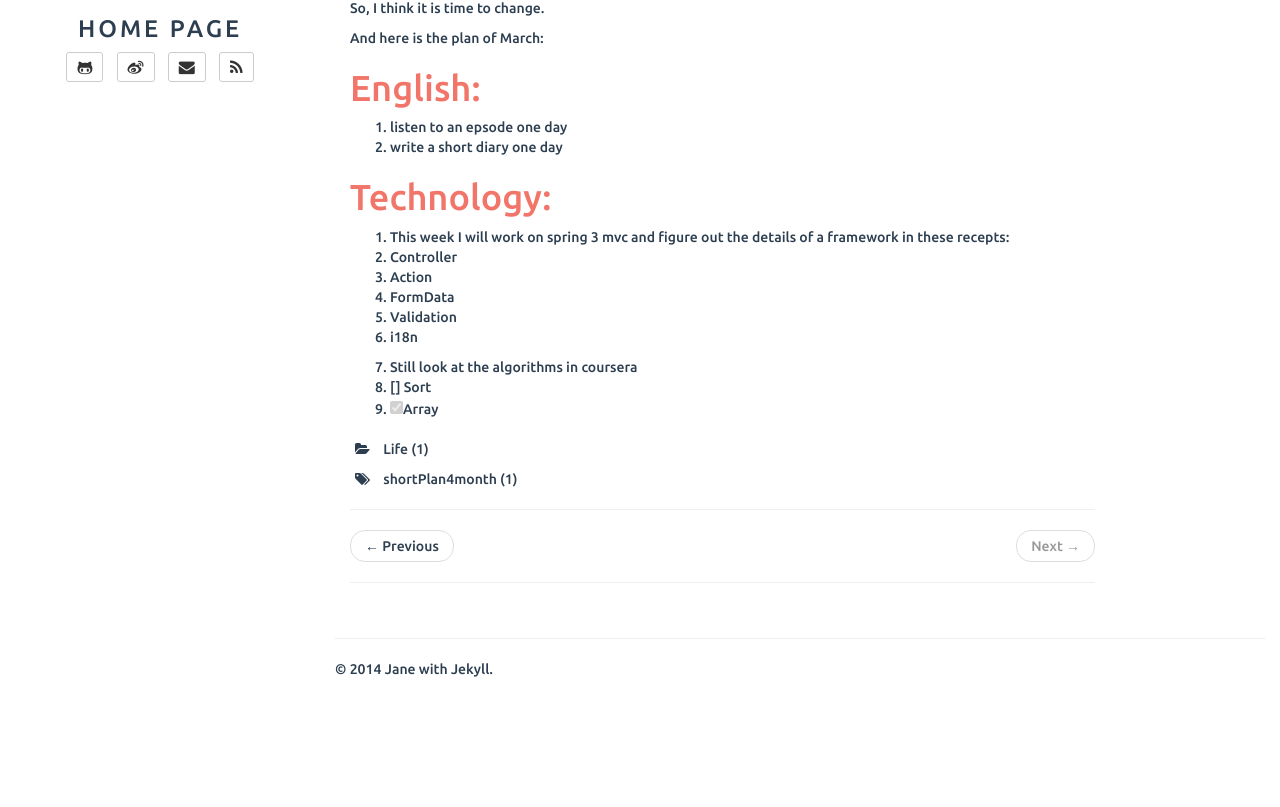
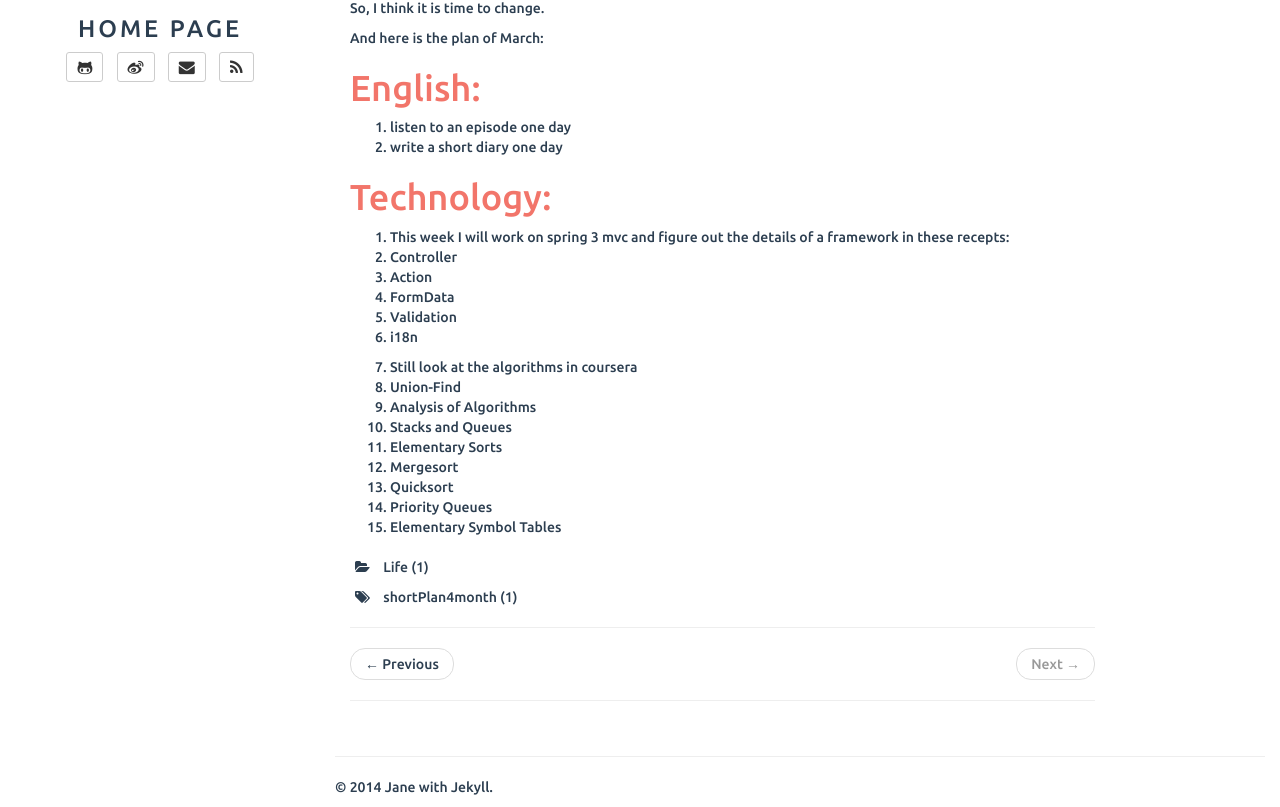
Before and after one commit to jane110511/jane110511.github.io, a Jekyll site: the page built from _posts/2014-02-25-week-9.md, in a window 1280 px wide and 1089 px high, cut to the strip 282-1089 px from the top of the window. Built offline with Jekyll 4.4.1, drawn with Linux system fonts in a browser that asks for light colours; Markdown is read by kramdown in place of the engine named in the settings.

Commit message:
Update 2014-02-25-week-9.md

```diff
--- a/_posts/2014-02-25-week-9.md
+++ b/_posts/2014-02-25-week-9.md
@@ -18,8 +18,8 @@
 
 English:
 ===
-1. listen to an epsode one day
-2. write a short diary one day
+1. listen to an [episode](http://site.douban.com/195274/widget/notes/14547979/?start=130) one day
+2. write a short [diary](http://www.italki.com/entry/add) one day
 
 Technology:
 ===
@@ -32,5 +32,11 @@
 
 
 2. Still look at the algorithms in [coursera](https://class.coursera.org/algs4partI-004)
-  1. [] Sort
-  2. [x] Array
+  1. Union-Find
+  2. Analysis of Algorithms
+  3. Stacks and Queues
+  4. Elementary Sorts
+  5. Mergesort
+  6. Quicksort
+  7. Priority Queues
+  8. Elementary Symbol Tables
```
